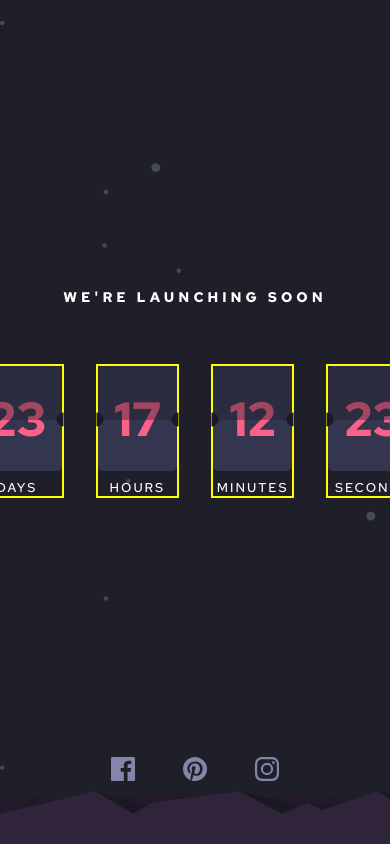
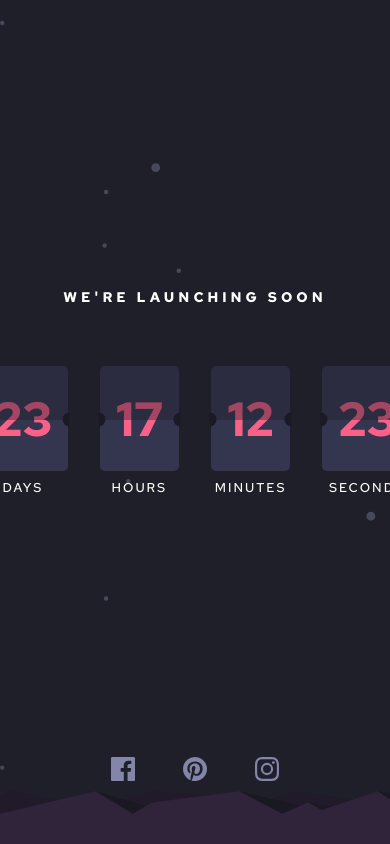
Before and after one commit to Amol-Shrivastava/Countdown_Clock_design, a plain HTML site: page index.html in a window 390 px wide. Shown: the top 844 px of the page. Drawn offline with Linux system fonts and the light colour scheme.

Commit message:
border removed

```diff
--- a/styles/styles.scss
+++ b/styles/styles.scss
@@ -73,7 +73,7 @@ body {
         }
         @media (max-width: 570px) {
           flex: 0 0 calc(25% - (3 * var(--lg-space)));
-          border: 2px solid yellow;
+          // border: 2px solid yellow;
         }
 
         &::after,
```
Also changed, not shown: styles/styles.css, 1 other file.
